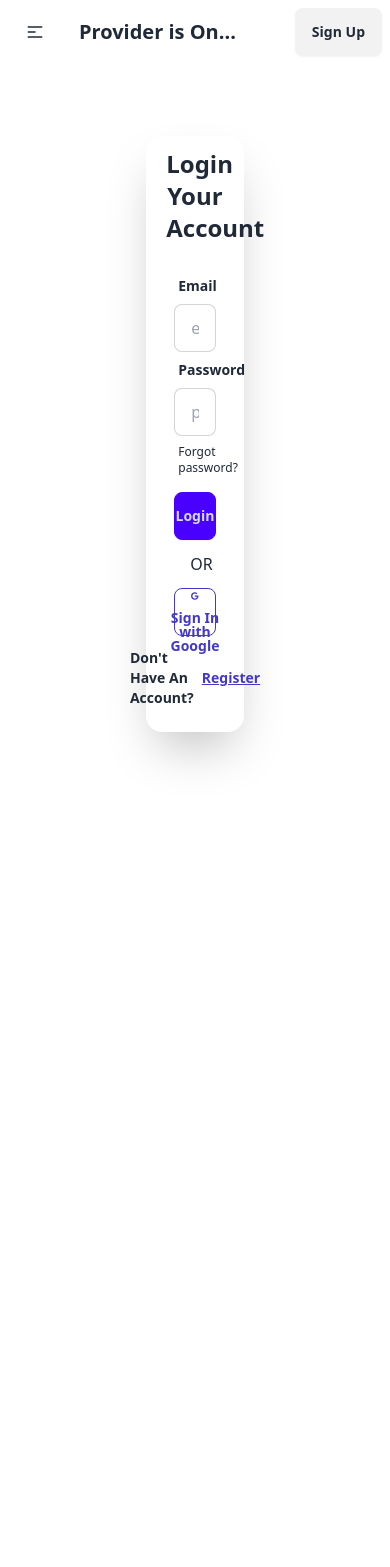
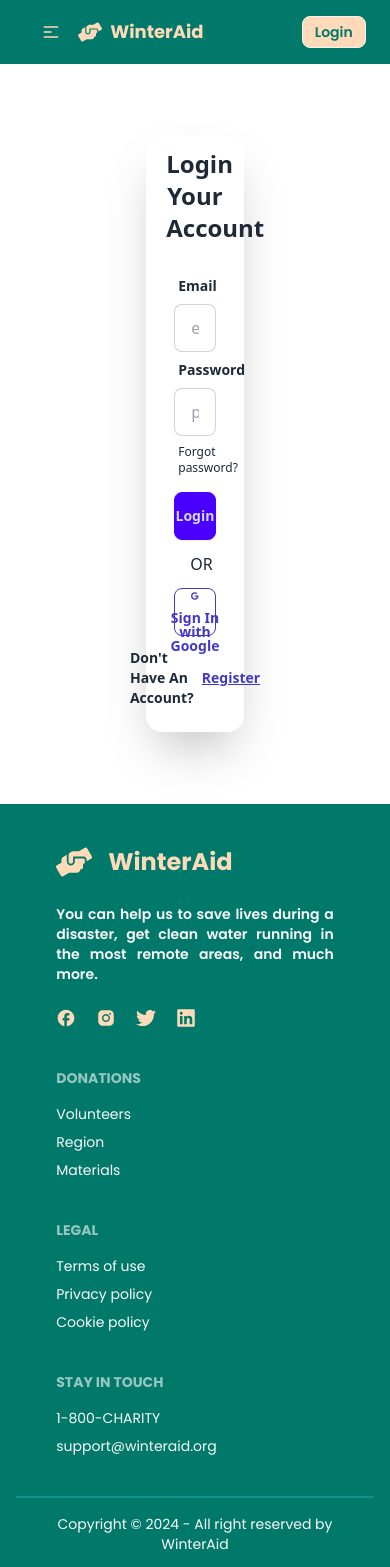
Before and after one commit to md-ahmodullah/WinterAid, a React (Vite) app: page / in a window 390 px wide. Shown: the top 1567 px of the page. Before the commit the page ends 844 px from the top, so only its background shows below. Built offline with nearby package versions, Linux system fonts and the light colour scheme; no server answers.

Commit message:
Added json data, Responsive Navbar & Footer & so on

```diff
--- /dev/null
+++ b/src/Components/Footer.jsx
@@ -0,0 +1,55 @@
+import { AiFillInstagram } from "react-icons/ai";
+import { FaHandsHelping, FaLinkedin, FaTwitter } from "react-icons/fa";
+import { MdOutlineFacebook } from "react-icons/md";
+export default function Footer() {
+  return (
+    <footer className="bg-deepTeal font-poppins">
+      <div className="w-11/12 mx-auto">
+        <div className="footer text-base-content p-10">
+          <aside>
+            <div className="flex items-center gap-4 pb-4">
+              <FaHandsHelping className="text-4xl font-bold text-softPeach" />
+              <h3 className="text-2xl font-bold text-softPeach">WinterAid</h3>
+            </div>
+
+            <p className="text-faWhite text-justify font-semibold  w-full md:w-3/4 lg:w-2/5">
+              You can help us to save lives during a disaster, get clean water
+              running in the most remote areas, and much more.
+            </p>
+            <div className="text-softPeach text-xl flex items-center justify-center gap-5 pt-4">
+              <MdOutlineFacebook />
+              <AiFillInstagram />
+              <FaTwitter />
+              <FaLinkedin />
+            </div>
+          </aside>
+          <nav className="text-faWhite">
+            <h6 className="footer-title">Donations</h6>
+            <a className="link link-hover">Volunteers</a>
+            <a className="link link-hover">Region</a>
+            <a className="link link-hover">Materials</a>
+          </nav>
+          <nav className="text-faWhite">
+            <h6 className="footer-title">Legal</h6>
+            <a className="link link-hover">Terms of use</a>
+            <a className="link link-hover">Privacy policy</a>
+            <a className="link link-hover">Cookie policy</a>
+          </nav>
+          <nav className="text-faWhite">
+            <h6 className="footer-title">STAY IN TOUCH</h6>
+            <a className="link link-hover">1-800-CHARITY</a>
+            <a className="link link-hover">support@winteraid.org</a>
+          </nav>
+        </div>
+      </div>
+      <div className="p-4 border-t-2 border-teal-600 w-11/12 mx-auto">
+        <aside>
+          <p className="text-faWhite text-center text-sm">
+            Copyright © {new Date().getFullYear()} - All right reserved by
+            WinterAid
+          </p>
+        </aside>
+      </div>
+    </footer>
+  );
+}
--- a/src/Components/Navbar.jsx
+++ b/src/Components/Navbar.jsx
@@ -1,24 +1,27 @@
 import { useContext } from "react";
+import { FaHandsHelping } from "react-icons/fa";
 import { Link, NavLink } from "react-router-dom";
 import { AuthContext } from "../Provider/AuthProvider";
 export default function Navbar() {
-  const { test } = useContext(AuthContext);
+  const { user } = useContext(AuthContext);
+
   const links = (
     <>
       <NavLink to="/">Home</NavLink>
-      <NavLink to="/contact">Contact</NavLink>
-      <NavLink to="/about">About</NavLink>
+      <NavLink to="/contact">Campaigns</NavLink>
+      <NavLink to="/about">Dashboard</NavLink>
+      <NavLink to="/about">How to Help</NavLink>
     </>
   );
   return (
-    <>
-      <div className="navbar bg-base-100">
+    <div className="bg-deepTeal font-poppins">
+      <div className="navbar w-11/12 mx-auto">
         <div className="navbar-start">
           <div className="dropdown">
             <div tabIndex={0} role="button" className="btn btn-ghost lg:hidden">
               <svg
                 xmlns="http://www.w3.org/2000/svg"
-                className="h-5 w-5"
+                className="h-5 w-5 text-softPeach"
                 fill="none"
                 viewBox="0 0 24 24"
                 stroke="currentColor"
@@ -38,17 +41,40 @@ export default function Navbar() {
               {links}
             </ul>
           </div>
-          <Link to="/" className="btn btn-ghost text-xl">
-            {test}
-          </Link>
+          <div className="flex items-center gap-2">
+            <FaHandsHelping className="text-2xl md:text-3xl font-bold text-softPeach" />
+            <Link
+              to="/"
+              className="text-lg md:text-2xl font-bold text-softPeach"
+            >
+              WinterAid
+            </Link>
+          </div>
         </div>
         <div className="navbar-center hidden lg:flex">
-          <ul className="menu menu-horizontal px-1 gap-12">{links}</ul>
+          <ul className="menu menu-horizontal px-1 gap-12 text-faWhite">
+            {links}
+          </ul>
         </div>
         <div className="navbar-end">
-          <a className="btn">Sign Up</a>
+          {user ? (
+            <div className="border-2 border-fuchsia-100 rounded-full py-1.5 w-12">
+              <img
+                src="https://i.ibb.co.com/0nbscck/412627369-901661941600568-1170305148117395746-n-1.jpg"
+                alt=""
+                className="rounded-full"
+              />
+            </div>
+          ) : (
+            <Link
+              to="/"
+              className="btn btn-sm md:btn-md bg-[#FFDAB9] text-deepTeal"
+            >
+              Login
+            </Link>
+          )}
         </div>
       </div>
-    </>
+    </div>
   );
 }
--- a/src/Layout/HomeLayout.jsx
+++ b/src/Layout/HomeLayout.jsx
@@ -1,3 +1,4 @@
+import Footer from "../Components/Footer";
 import Navbar from "../Components/Navbar";
 import Login from "../Pages/Login";
 
@@ -10,6 +11,9 @@ export default function HomeLayout() {
       <main>
         <Login />
       </main>
+      <footer>
+        <Footer />
+      </footer>
     </>
   );
 }
--- a/src/Provider/AuthProvider.jsx
+++ b/src/Provider/AuthProvider.jsx
@@ -2,7 +2,6 @@ import {
   createUserWithEmailAndPassword,
   GoogleAuthProvider,
   onAuthStateChanged,
-  sendEmailVerification,
   sendPasswordResetEmail,
   signInWithEmailAndPassword,
   signInWithPopup,
@@ -40,10 +39,6 @@ export default function AuthProvider({ children }) {
       photoURL: "https://example.com/jane-q-user/profile.jpg",
     });
   };
-  // Email Verification
-  const verifyEmail = () => {
-    return sendEmailVerification(auth.currentUser);
-  };
   // password reset email
   const passwordResetMailSend = (email) => {
     return sendPasswordResetEmail(auth, email);
@@ -62,7 +57,6 @@ export default function AuthProvider({ children }) {
     setUser,
     createUser,
     loginUser,
-    verifyEmail,
     logOut,
     signInWithGoogle,
     updateProfile,
--- a/src/index.css
+++ b/src/index.css
@@ -1,3 +1,4 @@
+@import url("https://fonts.googleapis.com/css2?family=Poppins:ital,wght@0,100;0,200;0,300;0,400;0,500;0,600;0,700;0,800;0,900;1,100;1,200;1,300;1,400;1,500;1,600;1,700;1,800;1,900&display=swap");
 @tailwind base;
 @tailwind components;
 @tailwind utilities;
@@ -5,6 +6,6 @@
 a.active {
   font-weight: 600;
   text-decoration: underline;
-  color: black;
+  color: peachpuff;
   font-size: 16px;
 }
--- a/tailwind.config.js
+++ b/tailwind.config.js
@@ -4,10 +4,13 @@ export default {
   theme: {
     extend: {
       fontFamily: {
-        myFont: [],
+        poppins: ["Poppins", "sans-serif"],
       },
       colors: {
-        primary: "",
+        deepTeal: "#00796B",
+        softPeach: "#FFDAB9",
+        lightCoral: "#FF6F61",
+        faWhite: "#FAFAFA ",
       },
     },
   },
```
Also changed, not shown: public/data.json (added, +110 -0 lines), 1 other file (tests, documents, lock files or other folders).
